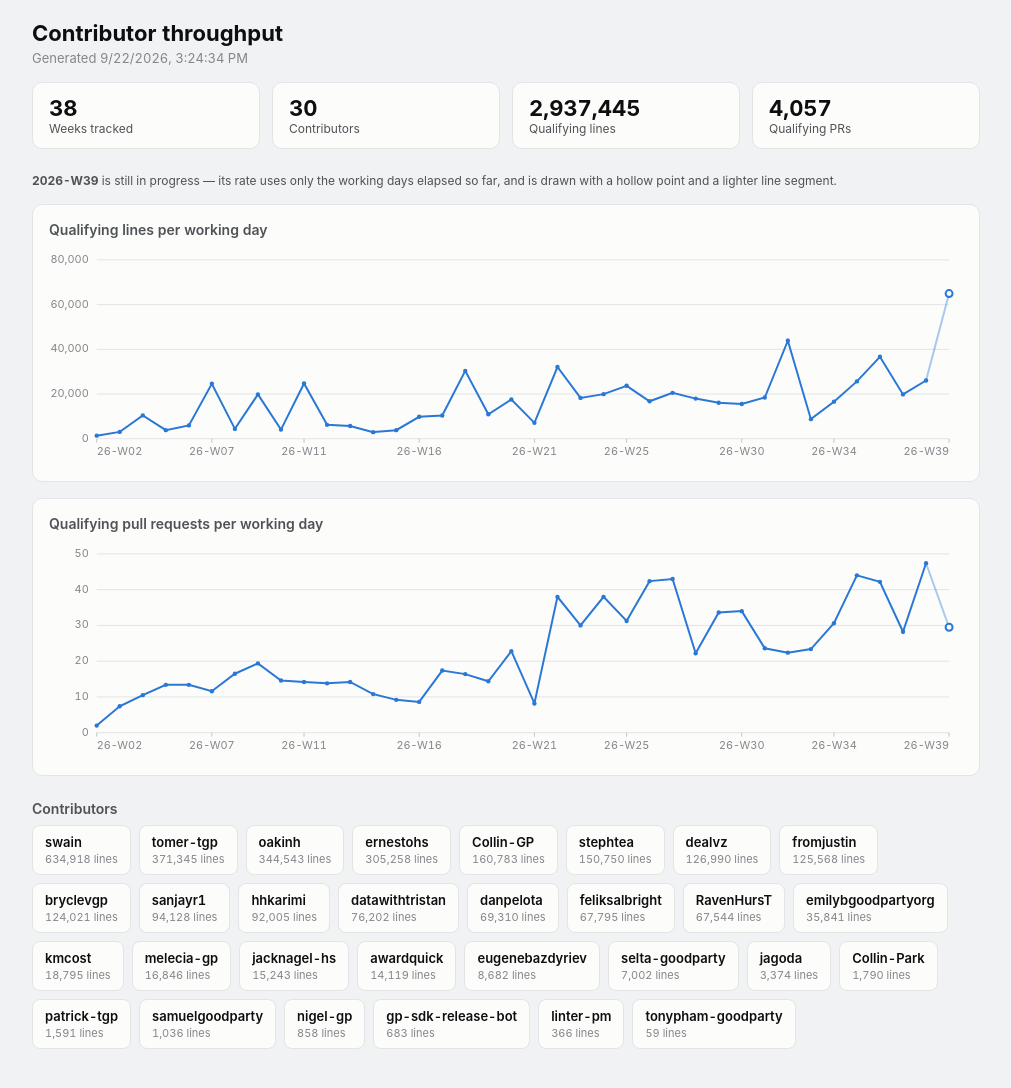
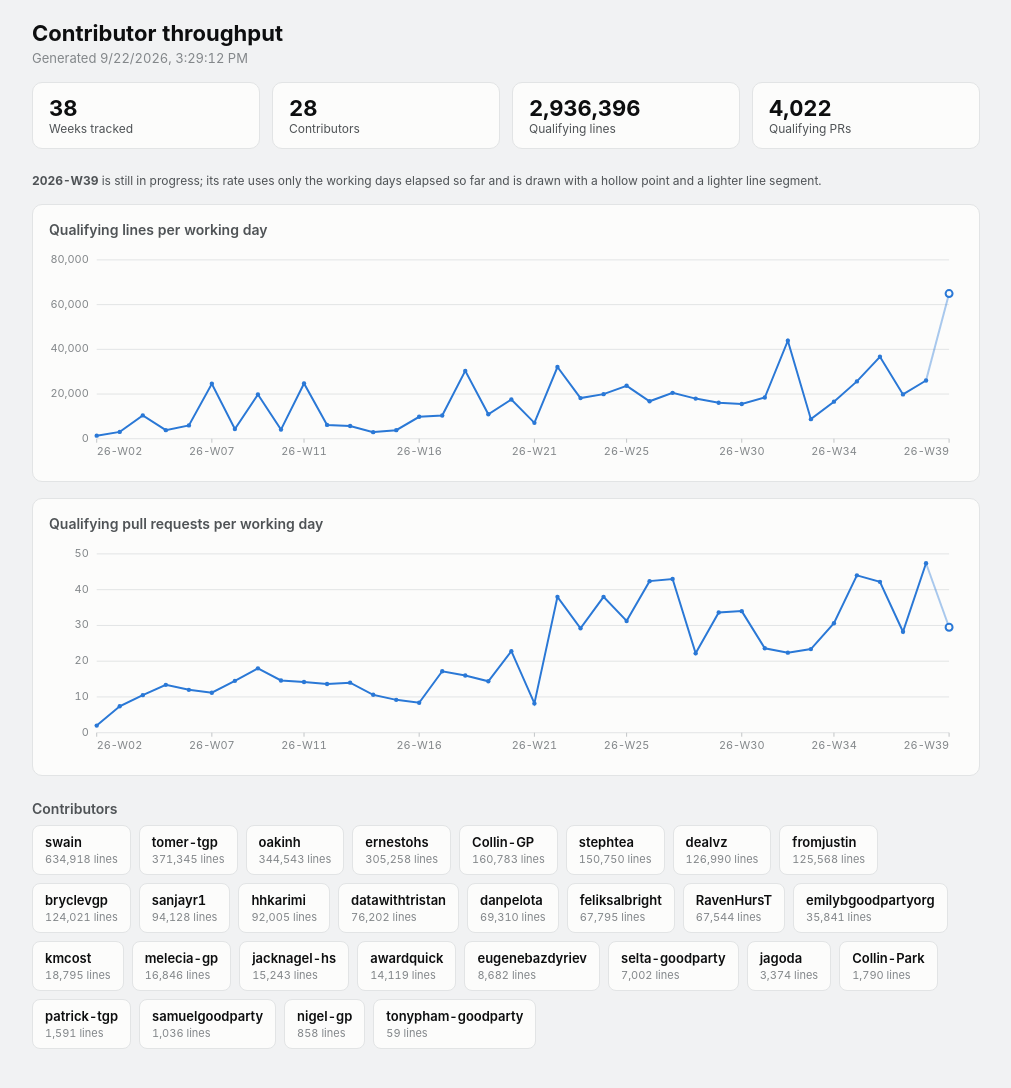
Before and after one commit to swain/deploy-metrics, a website: page index.html in a window 1280 px wide. Shown: the whole page, without its empty margins (134-1145 px from the left). Drawn offline with Linux system fonts and the light colour scheme.

Commit message:
Exclude gp-sdk-release-bot and linter-pm from contributor totals
Both accounts are automation accounts that merge pull requests but are not colleagues. Hold them out of the org totals and report them separately under bots, consistent with the spec.

Also remove an em dash from the partial-week caption for house style compliance.

```diff
--- a/index.html
+++ b/index.html
@@ -182,8 +182,7 @@
     <div class="stats" id="stats"></div>
   </header>
   <p class="partial-note" id="partialNote" hidden>
-    <strong id="partialWeekLabel"></strong> is still in progress — its rate uses only the
-    working days elapsed so far, and is drawn with a hollow point and a lighter line segment.
+    <strong id="partialWeekLabel"></strong> is still in progress; its rate uses only the working days elapsed so far and is drawn with a hollow point and a lighter line segment.
   </p>
   <section class="panel">
     <h2>Qualifying lines per working day</h2>
@@ -200,7 +199,7 @@
 </div>
 <script>
 const HISTORY = {
- "generatedAt": "2026-09-22T15:24:34.604Z",
+ "generatedAt": "2026-09-22T15:29:12.603Z",
  "contributors": [
   "Collin-GP",
   "Collin-Park",
@@ -215,12 +214,10 @@ const HISTORY = {
   "eugenebazdyriev",
   "feliksalbright",
   "fromjustin",
-  "gp-sdk-release-bot",
   "hhkarimi",
   "jacknagel-hs",
   "jagoda",
   "kmcost",
-  "linter-pm",
   "melecia-gp",
   "nigel-gp",
   "oakinh",
@@ -547,11 +544,11 @@ const HISTORY = {
    "workingDays": 5,
    "partial": false,
    "totals": {
-    "prs": 67,
-    "lines": 29831,
-    "addedRaw": 40456,
-    "deletedRaw": 16915,
-    "people": 11
+    "prs": 60,
+    "lines": 29693,
+    "addedRaw": 40387,
+    "deletedRaw": 16832,
+    "people": 10
    },
    "contributors": [
     {
@@ -609,13 +606,6 @@ const HISTORY = {
      "lines": 1114,
      "addedRaw": 6781,
      "deletedRaw": 2010
-    },
-    {
-     "login": "gp-sdk-release-bot",
-     "prs": 7,
-     "lines": 138,
-     "addedRaw": 69,
-     "deletedRaw": 83
     },
     {
      "login": "danpelota",
@@ -638,11 +628,11 @@ const HISTORY = {
    "workingDays": 5,
    "partial": false,
    "totals": {
-    "prs": 58,
-    "lines": 122817,
-    "addedRaw": 126840,
-    "deletedRaw": 33586,
-    "people": 14
+    "prs": 56,
+    "lines": 122784,
+    "addedRaw": 126821,
+    "deletedRaw": 33568,
+    "people": 13
    },
    "contributors": [
     {
@@ -728,13 +718,6 @@ const HISTORY = {
      "lines": 256,
      "addedRaw": 253,
      "deletedRaw": 3
-    },
-    {
-     "login": "gp-sdk-release-bot",
-     "prs": 2,
-     "lines": 33,
-     "addedRaw": 19,
-     "deletedRaw": 18
     },
     {
      "login": "oakinh",
@@ -750,11 +733,11 @@ const HISTORY = {
    "workingDays": 4,
    "partial": false,
    "totals": {
-    "prs": 66,
-    "lines": 17592,
-    "addedRaw": 22396,
-    "deletedRaw": 13631,
-    "people": 14
+    "prs": 58,
+    "lines": 17497,
+    "addedRaw": 22338,
+    "deletedRaw": 13578,
+    "people": 13
    },
    "contributors": [
     {
@@ -833,13 +816,6 @@ const HISTORY = {
      "lines": 129,
      "addedRaw": 95,
      "deletedRaw": 34
-    },
-    {
-     "login": "gp-sdk-release-bot",
-     "prs": 8,
-     "lines": 95,
-     "addedRaw": 58,
-     "deletedRaw": 53
     },
     {
      "login": "patrick-tgp",
@@ -862,11 +838,11 @@ const HISTORY = {
    "workingDays": 5,
    "partial": false,
    "totals": {
-    "prs": 97,
-    "lines": 99109,
-    "addedRaw": 87305,
-    "deletedRaw": 25510,
-    "people": 16
+    "prs": 90,
+    "lines": 98984,
+    "addedRaw": 87235,
+    "deletedRaw": 25441,
+    "people": 15
    },
    "contributors": [
     {
@@ -959,13 +935,6 @@ const HISTORY = {
      "lines": 335,
      "addedRaw": 1,
      "deletedRaw": 334
-    },
-    {
-     "login": "gp-sdk-release-bot",
-     "prs": 7,
-     "lines": 125,
-     "addedRaw": 70,
-     "deletedRaw": 69
     },
     {
      "login": "bryclevgp",
@@ -1212,11 +1181,11 @@ const HISTORY = {
    "workingDays": 5,
    "partial": false,
    "totals": {
-    "prs": 69,
-    "lines": 31079,
-    "addedRaw": 23095,
-    "deletedRaw": 11425,
-    "people": 13
+    "prs": 68,
+    "lines": 30957,
+    "addedRaw": 23041,
+    "deletedRaw": 11355,
+    "people": 12
    },
    "contributors": [
     {
@@ -1302,13 +1271,6 @@ const HISTORY = {
      "lines": 478,
      "addedRaw": 464,
      "deletedRaw": 14
-    },
-    {
-     "login": "gp-sdk-release-bot",
-     "prs": 1,
-     "lines": 122,
-     "addedRaw": 54,
-     "deletedRaw": 70
     }
    ]
   },
@@ -1317,11 +1279,11 @@ const HISTORY = {
    "workingDays": 5,
    "partial": false,
    "totals": {
-    "prs": 71,
-    "lines": 28555,
-    "addedRaw": 31680,
-    "deletedRaw": 9077,
-    "people": 16
+    "prs": 70,
+    "lines": 28544,
+    "addedRaw": 31673,
+    "deletedRaw": 9071,
+    "people": 15
    },
    "contributors": [
     {
@@ -1421,13 +1383,6 @@ const HISTORY = {
      "lines": 110,
      "addedRaw": 110,
      "deletedRaw": 0
-    },
-    {
-     "login": "gp-sdk-release-bot",
-     "prs": 1,
-     "lines": 11,
-     "addedRaw": 7,
-     "deletedRaw": 6
     },
     {
      "login": "patrick-tgp",
@@ -1443,11 +1398,11 @@ const HISTORY = {
    "workingDays": 5,
    "partial": false,
    "totals": {
-    "prs": 54,
-    "lines": 14678,
-    "addedRaw": 7454,
-    "deletedRaw": 7244,
-    "people": 12
+    "prs": 53,
+    "lines": 14667,
+    "addedRaw": 7447,
+    "deletedRaw": 7238,
+    "people": 11
    },
    "contributors": [
     {
@@ -1526,13 +1481,6 @@ const HISTORY = {
      "lines": 39,
      "addedRaw": 39,
      "deletedRaw": 0
-    },
-    {
-     "login": "gp-sdk-release-bot",
-     "prs": 1,
-     "lines": 11,
-     "addedRaw": 7,
-     "deletedRaw": 6
     }
    ]
   },
@@ -1646,11 +1594,11 @@ const HISTORY = {
    "workingDays": 5,
    "partial": false,
    "totals": {
-    "prs": 43,
-    "lines": 49150,
-    "addedRaw": 28066,
-    "deletedRaw": 35606,
-    "people": 12
+    "prs": 42,
+    "lines": 49139,
+    "addedRaw": 28059,
+    "deletedRaw": 35600,
+    "people": 11
    },
    "contributors": [
     {
@@ -1729,13 +1677,6 @@ const HISTORY = {
      "lines": 103,
      "addedRaw": 75,
      "deletedRaw": 28
-    },
-    {
-     "login": "gp-sdk-release-bot",
-     "prs": 1,
-     "lines": 11,
-     "addedRaw": 7,
-     "deletedRaw": 6
     }
    ]
   },
@@ -1744,11 +1685,11 @@ const HISTORY = {
    "workingDays": 5,
    "partial": false,
    "totals": {
-    "prs": 87,
-    "lines": 52043,
-    "addedRaw": 52944,
-    "deletedRaw": 6790,
-    "people": 15
+    "prs": 86,
+    "lines": 51993,
+    "addedRaw": 52921,
+    "deletedRaw": 6761,
+    "people": 14
    },
    "contributors": [
     {
@@ -1834,13 +1775,6 @@ const HISTORY = {
      "lines": 625,
      "addedRaw": 583,
      "deletedRaw": 42
-    },
-    {
-     "login": "gp-sdk-release-bot",
-     "prs": 1,
-     "lines": 50,
-     "addedRaw": 23,
-     "deletedRaw": 29
     },
     {
      "login": "stephtea",
@@ -1863,11 +1797,11 @@ const HISTORY = {
    "workingDays": 5,
    "partial": false,
    "totals": {
-    "prs": 82,
-    "lines": 151769,
-    "addedRaw": 139992,
-    "deletedRaw": 13501,
-    "people": 16
+    "prs": 80,
+    "lines": 151727,
+    "addedRaw": 139969,
+    "deletedRaw": 13478,
+    "people": 15
    },
    "contributors": [
     {
@@ -1967,13 +1901,6 @@ const HISTORY = {
      "lines": 391,
      "addedRaw": 388,
      "deletedRaw": 4
-    },
-    {
-     "login": "gp-sdk-release-bot",
-     "prs": 2,
-     "lines": 42,
-     "addedRaw": 23,
-     "deletedRaw": 23
     },
     {
      "login": "patrick-tgp",
@@ -2437,11 +2364,11 @@ const HISTORY = {
    "workingDays": 5,
    "partial": false,
    "totals": {
-    "prs": 150,
-    "lines": 91385,
-    "addedRaw": 73140,
-    "deletedRaw": 29491,
-    "people": 17
+    "prs": 146,
+    "lines": 90974,
+    "addedRaw": 72747,
+    "deletedRaw": 29467,
+    "people": 15
    },
    "contributors": [
     {
@@ -2536,13 +2463,6 @@ const HISTORY = {
      "deletedRaw": 113
     },
     {
-     "login": "linter-pm",
-     "prs": 1,
-     "lines": 366,
-     "addedRaw": 366,
-     "deletedRaw": 0
-    },
-    {
      "login": "selta-goodparty",
      "prs": 2,
      "lines": 112,
@@ -2555,13 +2475,6 @@ const HISTORY = {
      "lines": 76,
      "addedRaw": 40,
      "deletedRaw": 36
-    },
-    {
-     "login": "gp-sdk-release-bot",
-     "prs": 3,
-     "lines": 45,
-     "addedRaw": 27,
-     "deletedRaw": 24
     }
    ]
   },
@@ -4275,6 +4188,10 @@ const HISTORY = {
   }
  ],
  "bots": {
+  "gp-sdk-release-bot": {
+   "prs": 34,
+   "lines": 683
+  },
   "delegate-gp": {
    "prs": 24,
    "lines": 8405
@@ -4282,6 +4199,10 @@ const HISTORY = {
   "dependabot": {
    "prs": 5,
    "lines": 26
+  },
+  "linter-pm": {
+   "prs": 1,
+   "lines": 366
   },
   "omni-automaton": {
    "prs": 23,
--- a/src/collect.ts
+++ b/src/collect.ts
@@ -7,7 +7,7 @@ import { buildHistory } from './aggregate.ts'
 import { isoWeekKey, weekWindow, weeksBetween } from './weeks.ts'
 
 const START_WEEK = '2026-W02'
-const BOTS = new Set(['omni-automaton', 'delegate-gp', 'dependabot', 'github-actions', 'claude'])
+const BOTS = new Set(['omni-automaton', 'delegate-gp', 'dependabot', 'github-actions', 'claude', 'gp-sdk-release-bot', 'linter-pm'])
 const WEEKS_DIR = 'data/weeks'
 
 const token = process.env.GH_TOKEN
```
Also changed, not shown: dashboard.template.html (+1 -2 lines), data/history.json.
